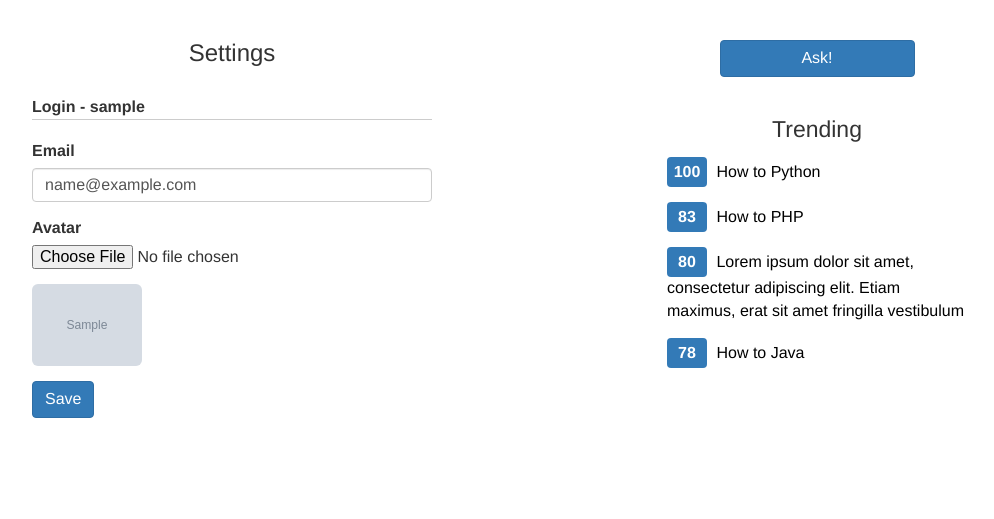
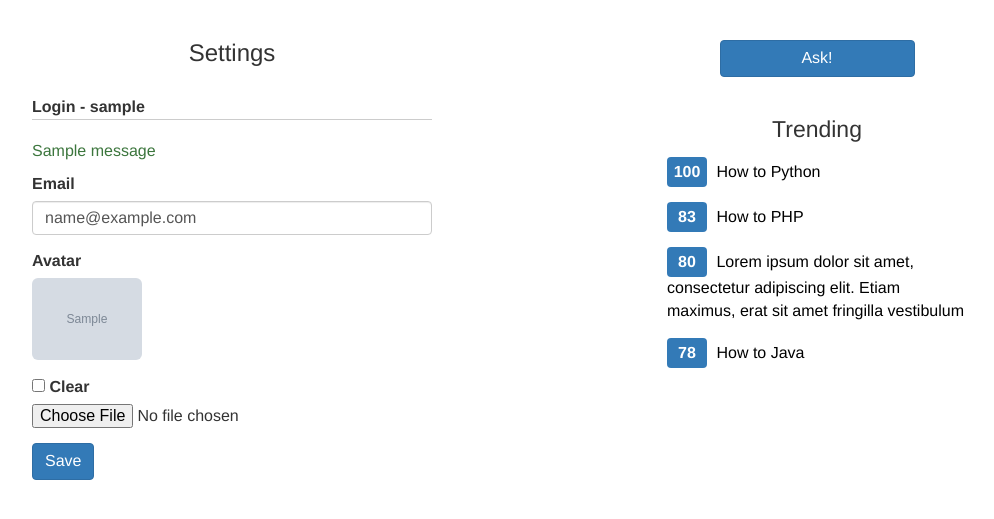
Before and after one commit to AndrewLrrr/hasker, a Django app: page /settings/ in a window 1280 px wide. Shown: the part 52-571 px from the top of the page, without its empty margins (213-1207 px from the left). Run offline with Django 3.2, Linux system fonts and the light colour scheme; a user stored in the database is signed in; tables that the repository leaves empty hold one stand-in row (values such as "Sample post"); grey boxes marked "Sample" are stand-in pictures; one stand-in notice (Sample message) is shown; some libraries are stand-ins or nearby versions.

Commit message:
Refactoring of user settings form

```diff
--- a/qa/forms.py
+++ b/qa/forms.py
@@ -7,6 +7,7 @@ from django import forms
 from django.core.exceptions import ValidationError
 
 from qa.models import User, Question
+from qa.widgets import ClearableImageInput
 
 
 class UserSingUpForm(UserCreationForm):
@@ -19,6 +20,10 @@ class UserSettingsForm(forms.ModelForm):
     class Meta:
         model = User
         fields = ('email', 'avatar', )
+
+    def __init__(self, *args, **kwargs):
+        super(UserSettingsForm, self).__init__(*args, **kwargs)
+        self.fields['avatar'].widget = ClearableImageInput()
 
 
 class QuestionAskForm(forms.ModelForm):
--- a/qa/static/qa/css/style.css
+++ b/qa/static/qa/css/style.css
@@ -109,7 +109,9 @@
     margin-bottom: 15px;
 }
 
-.control-item > input:not([type=file]),
+.control-item > input[type=text],
+.control-item > input[type=email],
+.control-item > input[type=password],
 .control-item > textarea {
     display: block;
     width: 100%;
@@ -128,16 +130,22 @@
     transition: border-color ease-in-out .15s, box-shadow ease-in-out .15s;
 }
 
-.control-item > input:not([type=file]) {
+.control-item > input[type=text],
+.control-item > input[type=email],
+.control-item > input[type=password] {
     height: 34px;
 }
 
-.control-item > input:not([type=file]):focus,
+.control-item > input[type=text]:focus,
+.control-item > input[type=email]:focus,
+.control-item > input[type=password]:focus,
 .control-item > textarea:focus {
     outline: 0;
 }
 
-.has-error .control-item input:not([type=file]) {
+.has-error .control-item > input[type=text],
+.has-error .control-item > input[type=email],
+.has-error .control-item > input[type=password] {
     border: 1px solid #a94442;
 }
 
--- /dev/null
+++ b/qa/templates/qa/forms/widgets/clearable_image_input.html
@@ -0,0 +1,9 @@
+{% if widget.is_initial %}
+    <img src="{{ widget.value.url }}" alt="" class="img-rounded"/>
+    <br />
+    {% if not widget.required %}
+        <input type="checkbox" name="{{ widget.checkbox_name }}" id="{{ widget.checkbox_id }}" />
+        <label for="{{ widget.checkbox_id }}">{{ widget.clear_checkbox_label }}</label>
+    {% endif %}
+{% endif %}
+<input type="{{ widget.type }}" name="{{ widget.name }}"/>
--- a/qa/templates/qa/user_settings.html
+++ b/qa/templates/qa/user_settings.html
@@ -4,8 +4,12 @@
     <h1 class="text-center">Settings</h1>
     <form class="form-base" method="post" action="{% url 'qa:settings' %}" enctype="multipart/form-data">
         <p class="profile-login">Login - {{ user.username }}</p>
+        {% if messages %}
+            {% for message in messages %}
+                <p class="text-success">{{ message }}</p>
+            {% endfor %}
+        {% endif %}
         {% include 'qa/form_template.html' %}
-    <img src="{{ user.get_avatar_url }}" alt="" class="img-rounded">
         <div class="form-group">
             <button type="submit" class="btn btn-primary">Save</button>
         </div>
--- a/qa/views.py
+++ b/qa/views.py
@@ -1,6 +1,7 @@
 # -*- coding: utf-8 -*-
 from __future__ import unicode_literals
 
+from django.contrib import messages
 from django.contrib.auth import login, logout
 from django.contrib.auth.decorators import login_required
 from django.contrib.auth.forms import AuthenticationForm
@@ -118,7 +119,7 @@ class SettingsView(View):
     @method_decorator(login_required)
     def get(self, request):
         user = request.user
-        form = self.form_class(initial={'email': user.email})
+        form = self.form_class(instance=request.user)
         return render(request, self.template, {'form': form, 'user': user})
 
     @method_decorator(login_required)
@@ -131,5 +132,6 @@ class SettingsView(View):
             if avatar:
                 user.avatar = avatar
             user.save()
+            messages.info(request, 'The changes have been saved!')
             return redirect('qa:settings')
         return render(request, self.template, {'form': form, 'user': user})
--- /dev/null
+++ b/qa/widgets.py
@@ -0,0 +1,5 @@
+from django.forms import ClearableFileInput
+
+
+class ClearableImageInput(ClearableFileInput):
+    template_name = 'qa/forms/widgets/clearable_image_input.html'
```
Also changed, not shown: qa/templates/qa/question_form.html (indentation only), qa/templates/qa/user_login.html (indentation only). Lines whose indentation alone changed are shown as unchanged.
